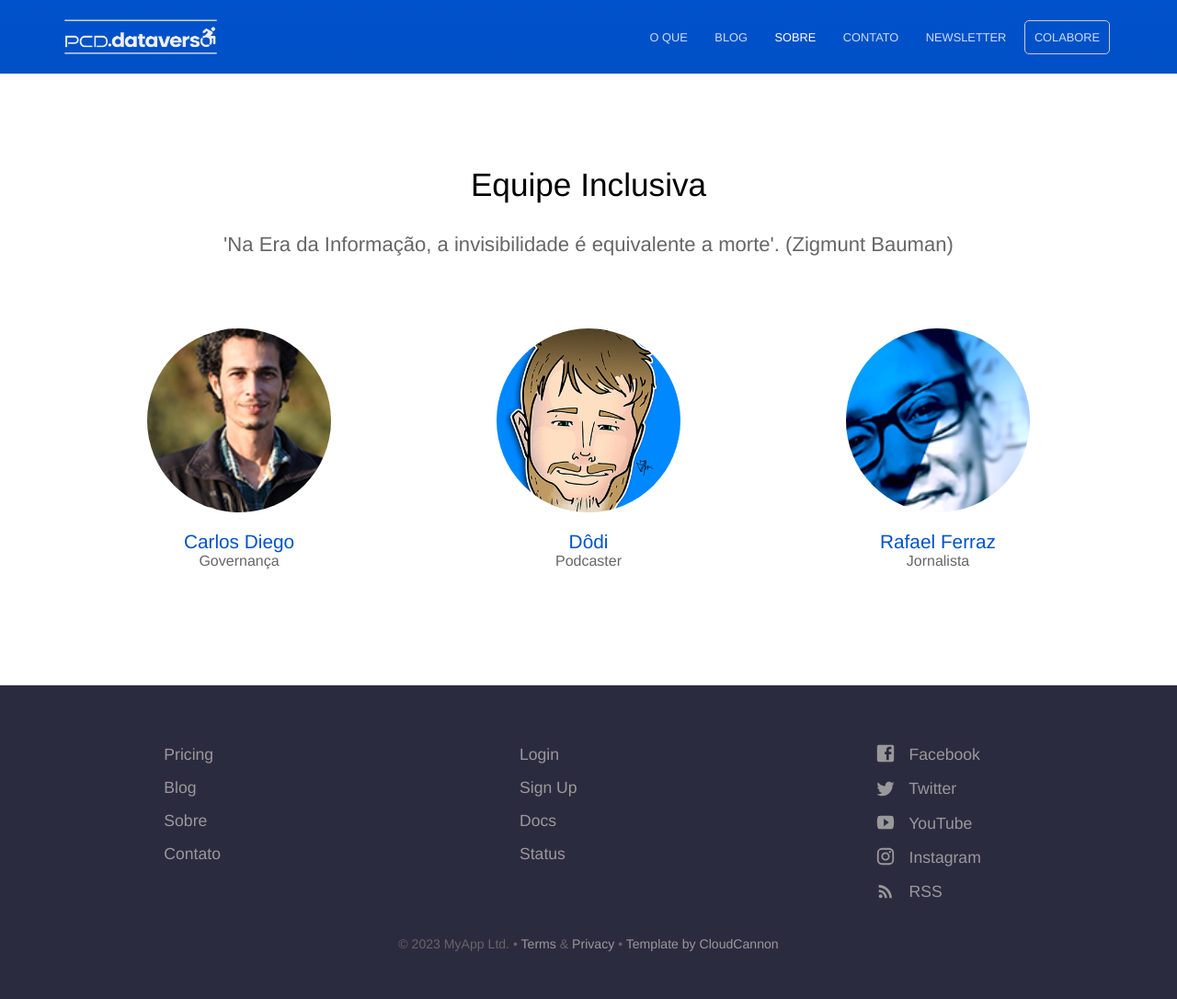
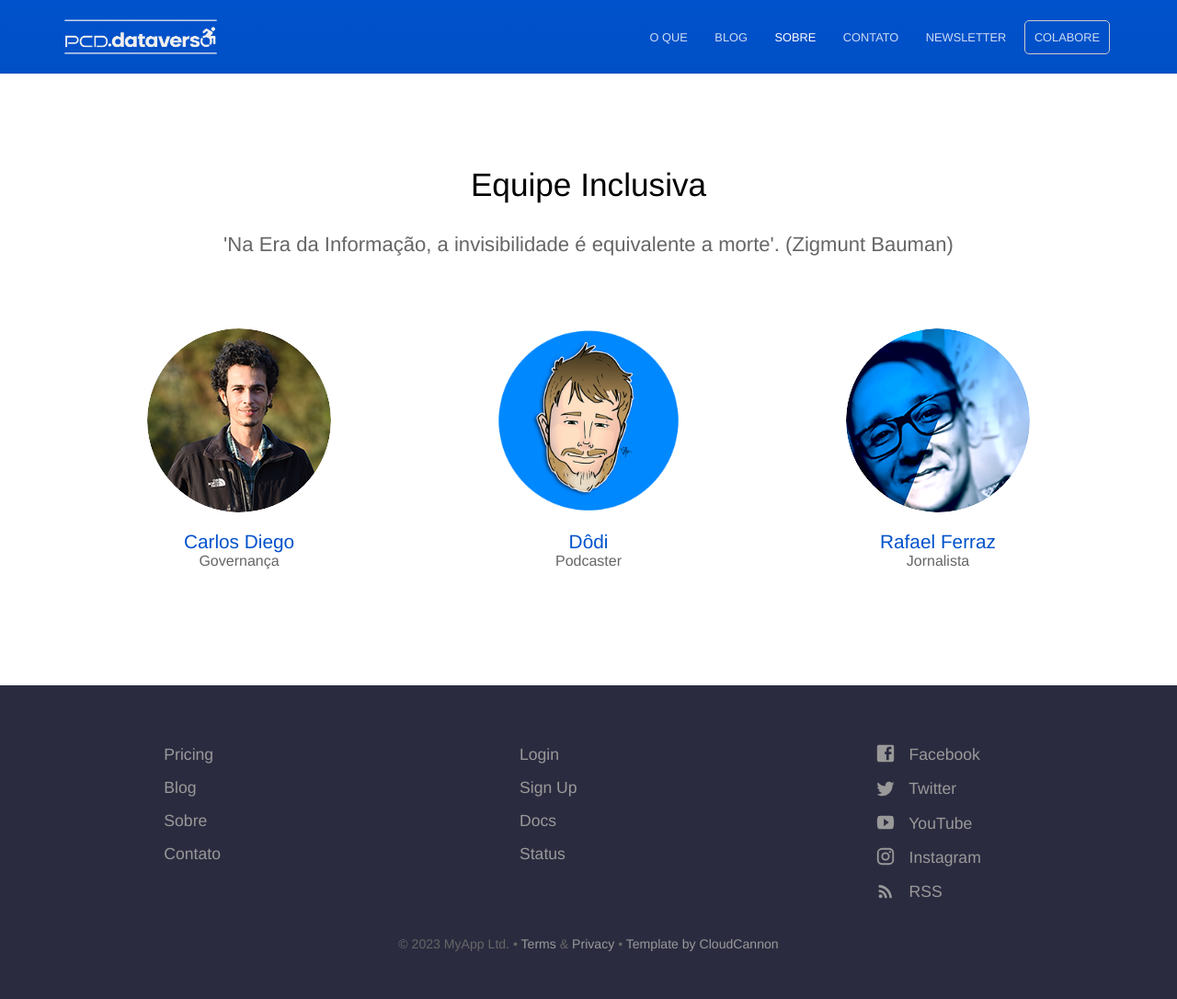
Before and after one commit to jornalistainclusivo/pcd.dataverso.org, a Jekyll site: the page built from sobre.html, in a window 1280 px wide. Shown: the whole page at 92% size. Built offline with Jekyll 4.4.1, drawn with Linux system fonts in a browser that asks for light colours.

Commit message:
tentando ajustar tamanho img de autor

```diff
--- a/_sass/staff.scss
+++ b/_sass/staff.scss
@@ -22,10 +22,15 @@
 	.square-image {
 		width: 200px;
 		height: 200px;
-			img {
-				border-radius: 200px;
-			}
+
+		img {
+		  width: 100%;
+		  height: 100%;
+		  object-fit: cover; /* Garante o ajuste de tamanho da imagem */
+		  border-radius: 200px;
 		}
+	  }
+
 
 	.name {
 		font-size: 1.3em;
```
